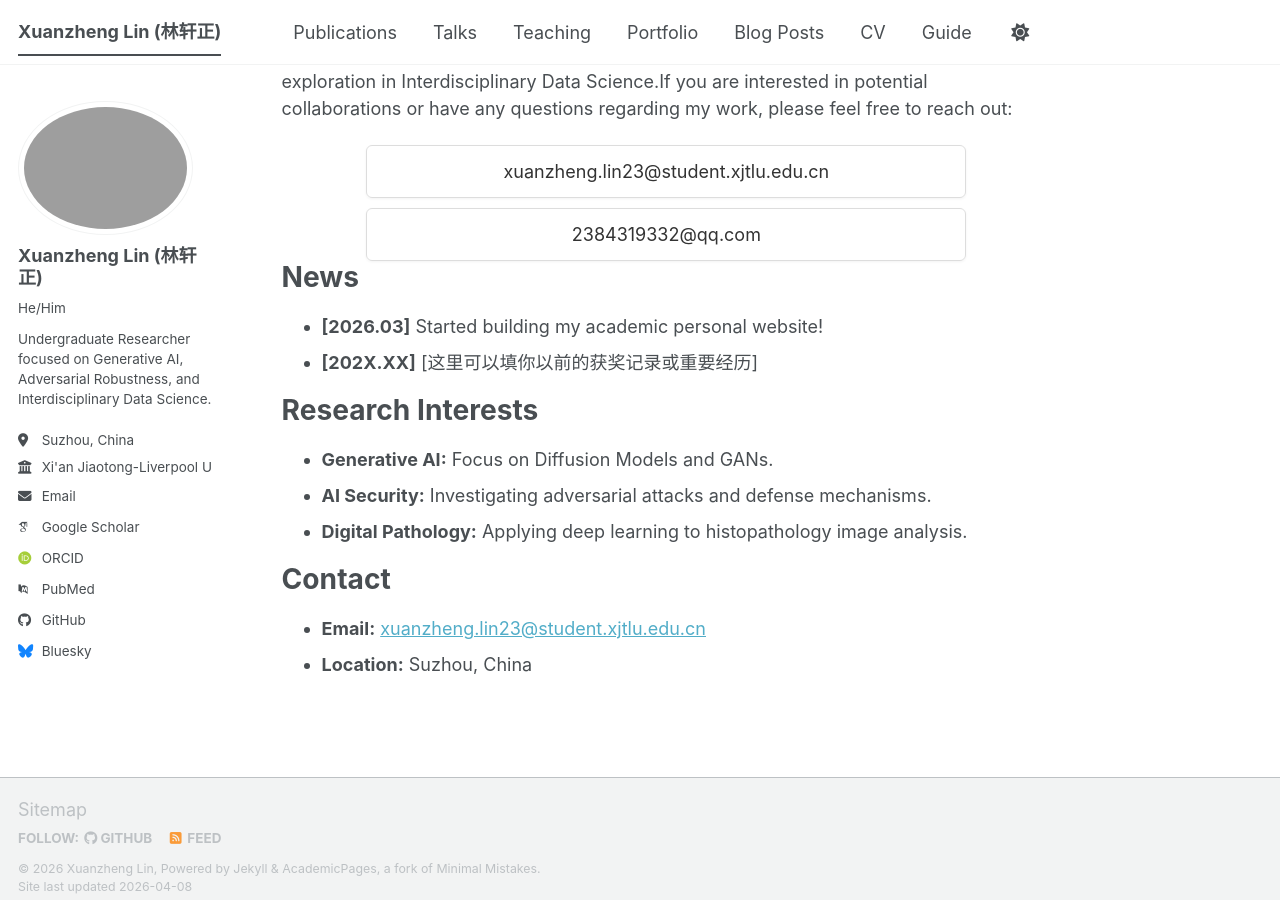
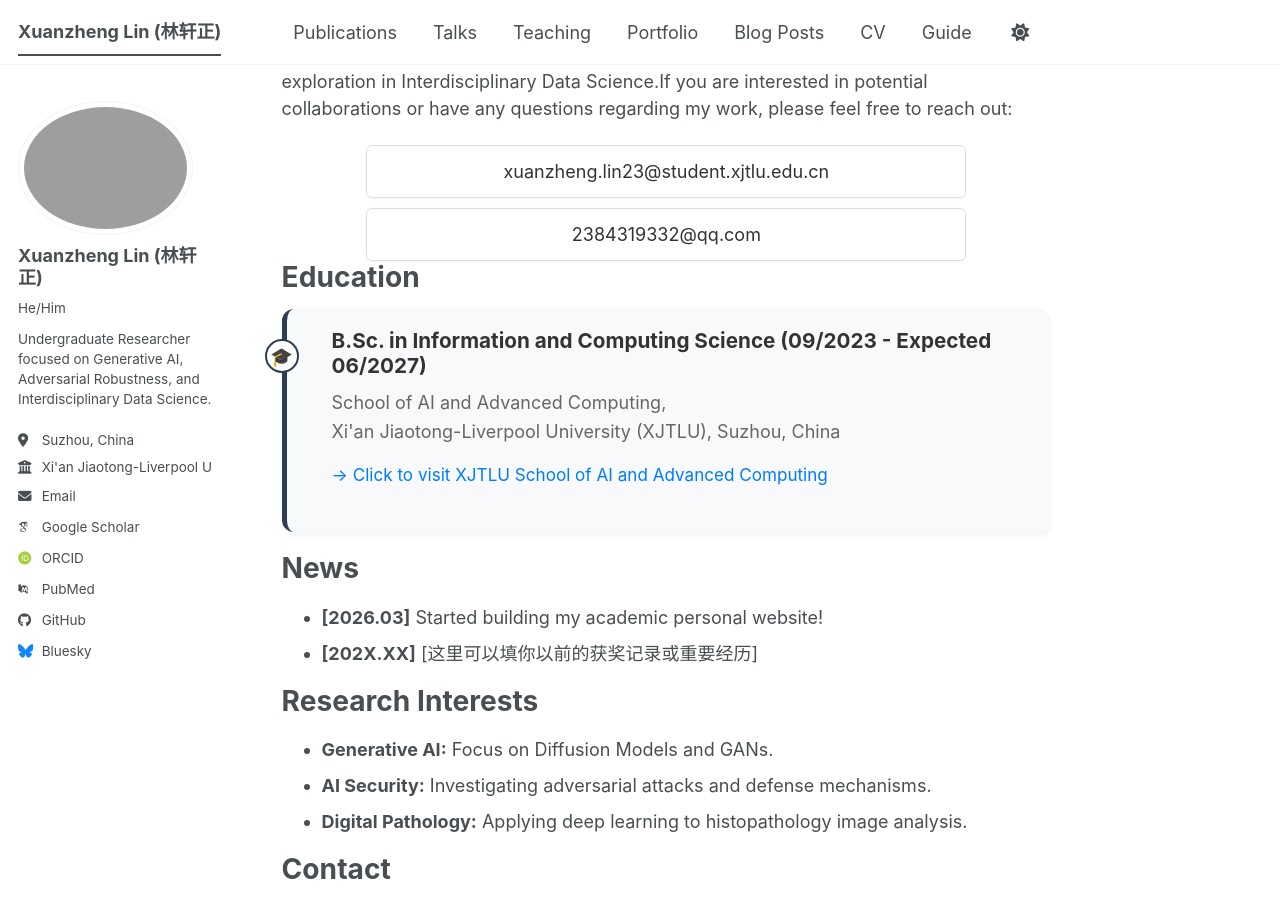
Before and after one commit to GunGunLin/linxuanzheng-academicpage, a Jekyll site: the page built from _pages/about.md, in a window 1280 px wide and 900 px high, scrolled down 807 px. Built offline with Jekyll 4.4.1, drawn with Linux system fonts in a browser that asks for light colours; some web fonts are replaced; a script bundle is joined from its source files by our own code; library files that are not in the unit come from our copies.

Commit message:
Add education section to about page
Added education section with details about B.Sc. in Information and Computing Science.

```diff
--- a/_pages/about.md
+++ b/_pages/about.md
@@ -39,6 +39,30 @@ On this website, you can explore my publications, research projects, and my ongo
   </a>
 </div>
 
+# Education
+
+<div style="display: flex; position: relative; padding: 20px; margin-bottom: 20px; background-color: #f8f9fa; border-radius: 12px; border-left: 5px solid #2c3e50; box-shadow: 0 4px 6px rgba(0,0,0,0.05);">
+  <div style="position: absolute; left: -22px; top: 30px; background: white; border: 2px solid #2c3e50; border-radius: 50%; width: 34px; height: 34px; display: flex; align-items: center; justify-content: center; z-index: 1;">
+    🎓
+  </div>
+
+  <div style="margin-left: 25px;">
+    <h3 style="margin: 0 0 10px 0; font-size: 1.15rem; color: #333;">
+      B.Sc. in Information and Computing Science (09/2023 - Expected 06/2027)
+    </h3>
+    <p style="margin: 0; color: #666; line-height: 1.6;">
+      School of AI and Advanced Computing, <br>
+      Xi'an Jiaotong-Liverpool University (XJTLU), Suzhou, China
+    </p>
+    <p style="margin-top: 15px;">
+      <a href="https://www.xjtlu.edu.cn/en/study/departments/school-of-ai-and-advanced-computing/"
+         style="color: #007bff; text-decoration: none; font-size: 0.95rem;">
+        → Click to visit XJTLU School of AI and Advanced Computing
+      </a>
+    </p>
+  </div>
+</div>
+
 # News
 * **[2026.03]** Started building my academic personal website!
 * **[202X.XX]** [这里可以填你以前的获奖记录或重要经历]
```
